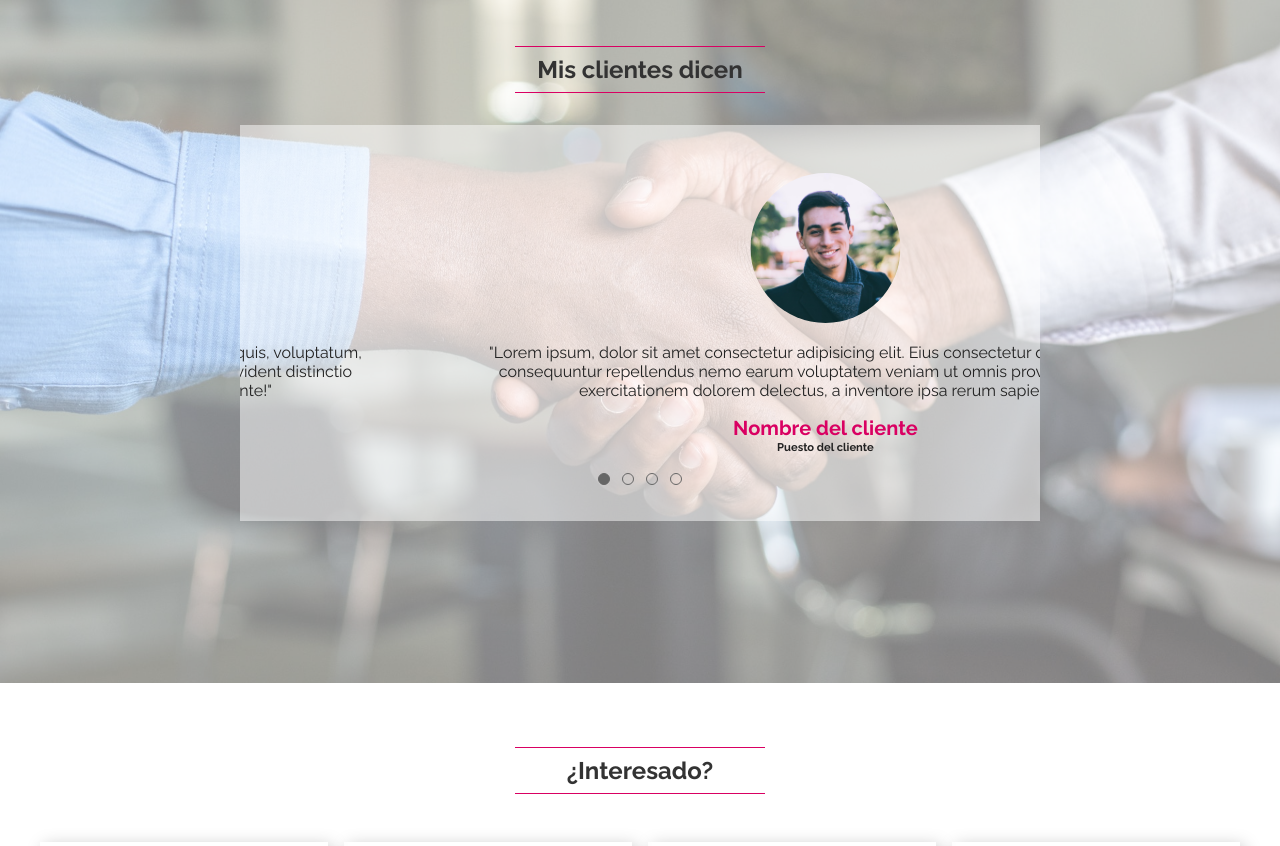
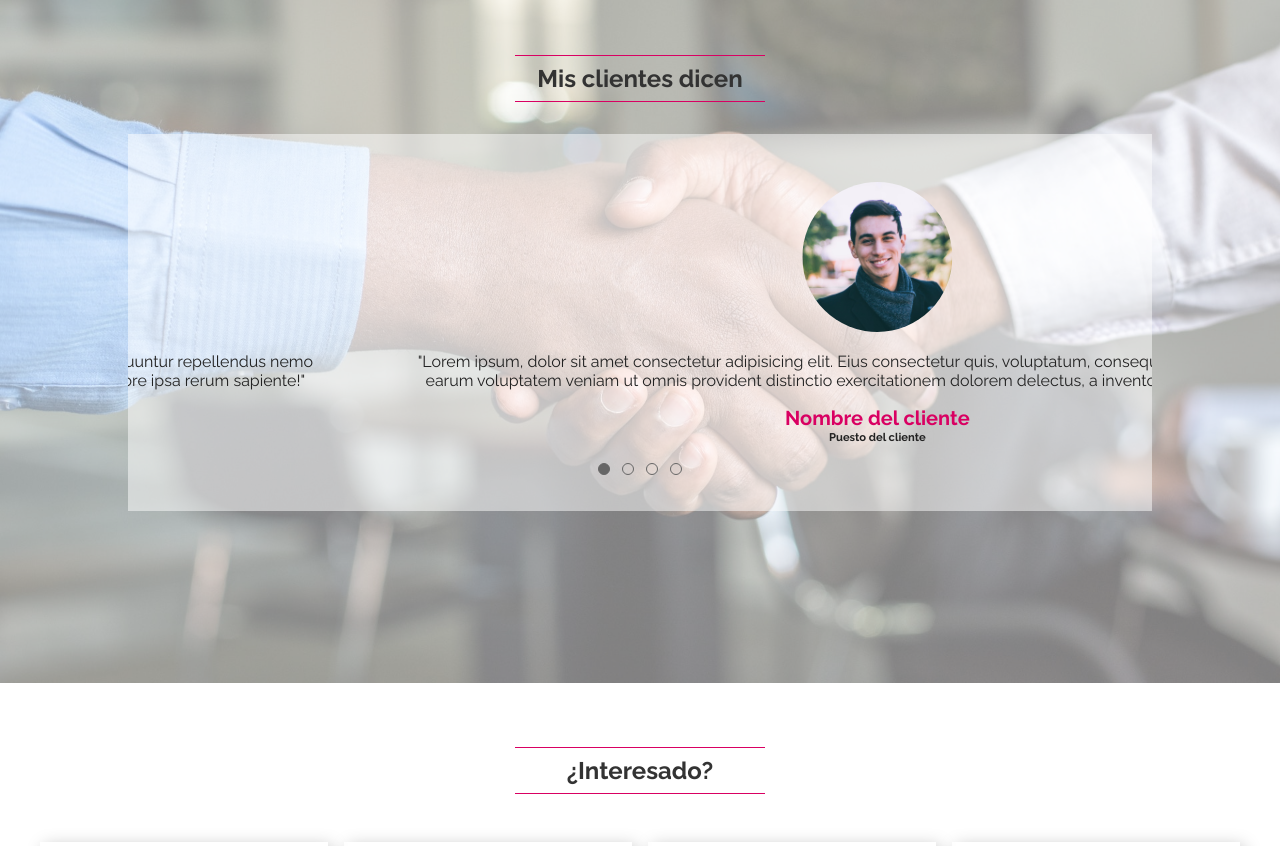
Before and after one commit to Laerh/portafolio-cv, a plain HTML site: page index.html in a window 1280 px wide. Shown: the part 3620-4466 px from the top of the page. Drawn offline with Linux system fonts and the light colour scheme.

Commit message:
correccion carousel para mobiles "desfasado"

```diff
--- a/style.css
+++ b/style.css
@@ -94,7 +94,8 @@ p {
 	.carousel {
 		margin: 2rem auto;
 		padding: 2rem 0;
-		max-width: 800px;
+		min-width: 270px;
+		max-width: 350px;
 		text-align: center;
 		overflow-x: hidden;
 		background-color: var(--carousel-bg-color);
@@ -138,6 +139,16 @@ p {
 	#slide-3:checked ~ .slide-nav label#dot-3,
 	#slide-4:checked ~ .slide-nav label#dot-4 {
 		background-color: var(--gray-dark-color);
+	}
+	@media screen and (min-width: 768px) {
+		.carousel {
+			max-width: 768px;
+		}
+	}
+	@media screen and (min-width: 1024px) {
+		.carousel {
+			max-width: 1024px;
+		}
 	}
 	/* Contact Form */
 	.contact-form {
```
